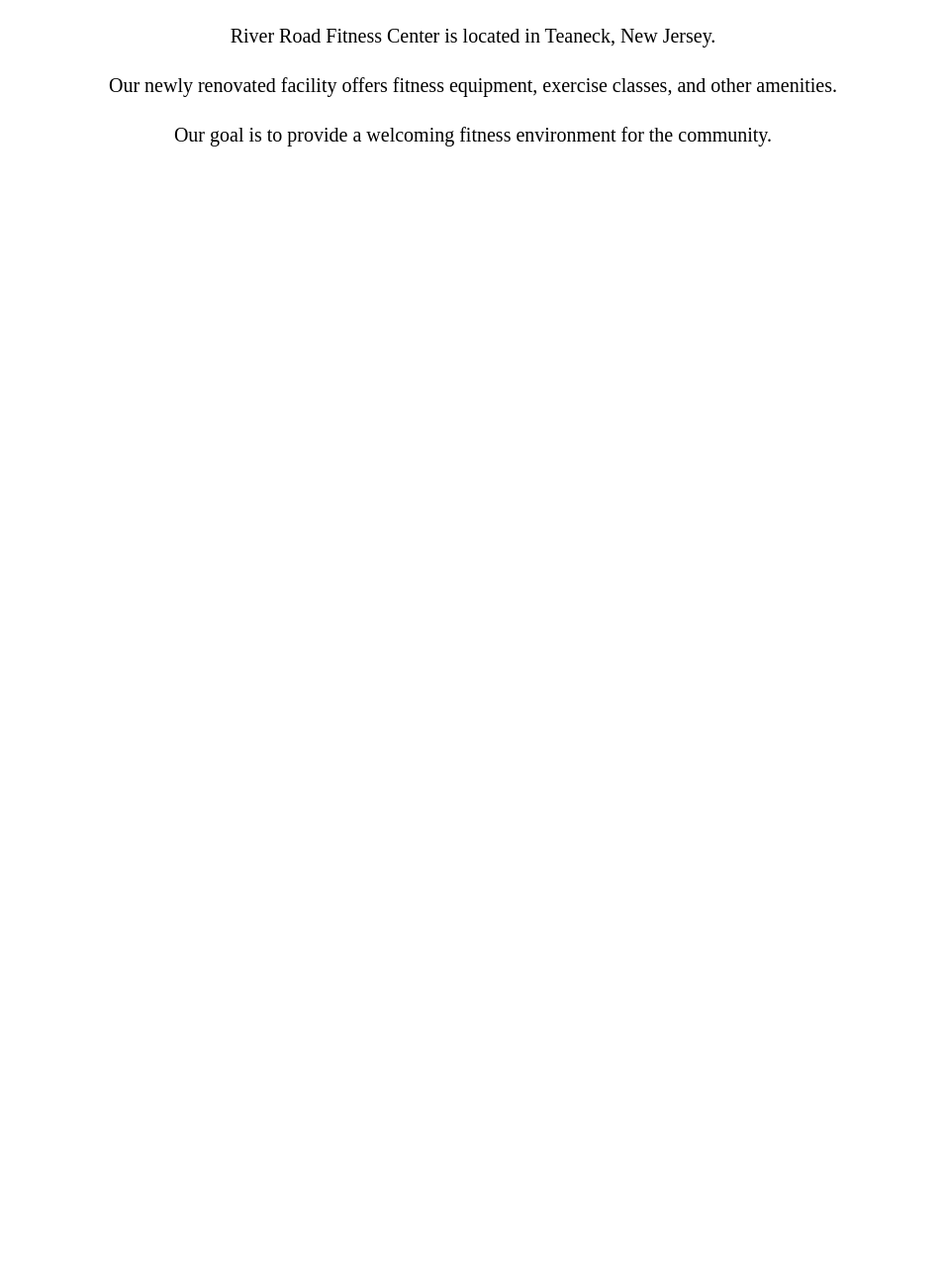
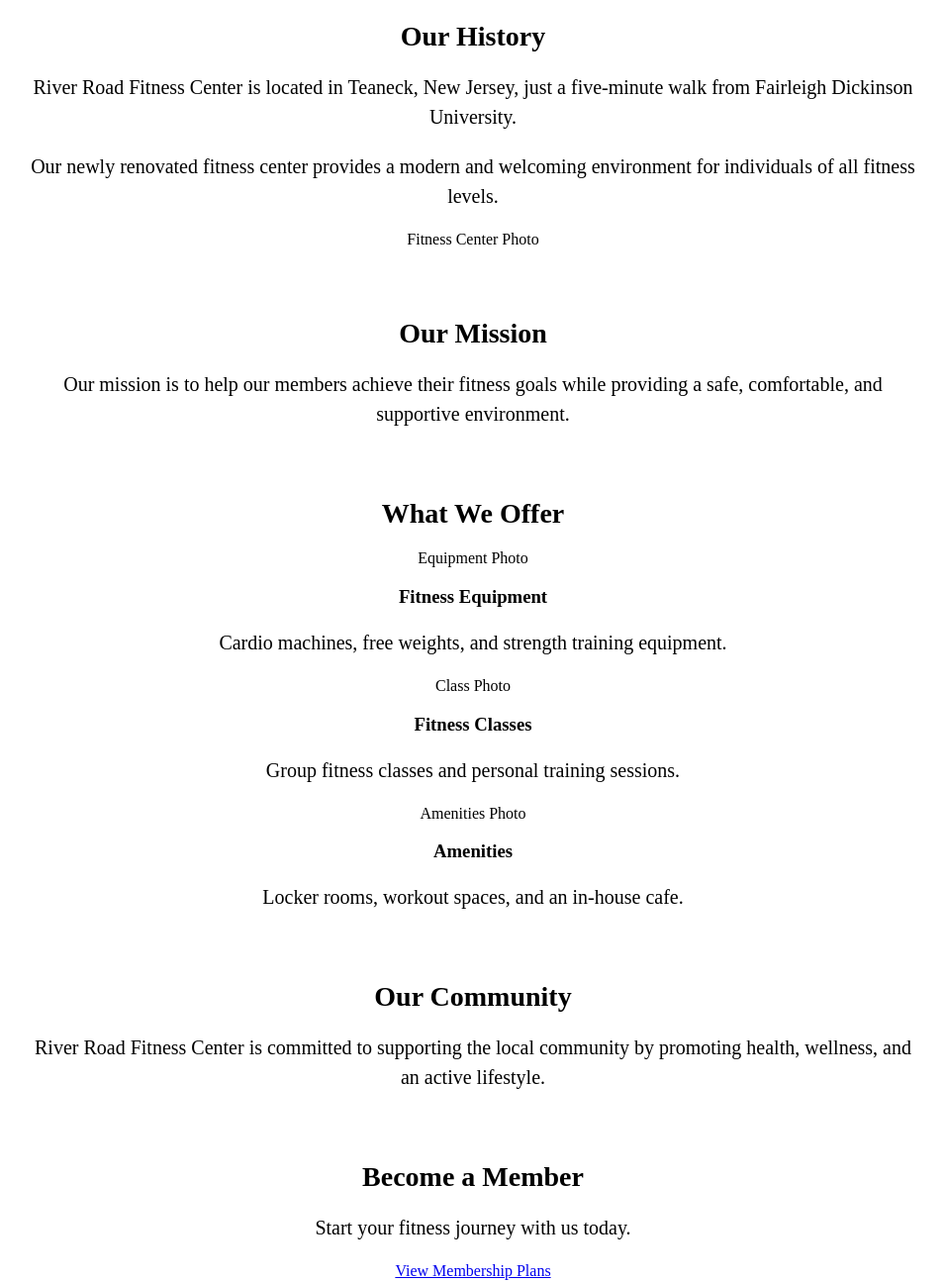
Before and after one commit to jpmtb/River-Road-Fitness, a plain HTML site: page about.html in a window 1280 px wide. Shown: the part 211-1506 px from the top of the page at 99% size, without its empty margins (162-1117 px from the left). Before the commit the page ends 800 px from the top, so only its background shows below. Drawn offline with Linux system fonts and the light colour scheme.

Commit message:
Enhance About Us page with additional sections
Added sections for history, mission, facilities, community, and membership link.

```diff
--- a/about.html
+++ b/about.html
@@ -1,10 +1,11 @@
+
 <!DOCTYPE html>
 <html lang="en">
 <head>
     <meta charset="UTF-8">
     <meta name="viewport" content="width=device-width, initial-scale=1.0">
     <title>About Us - River Road Fitness</title>
-    <link rel="stylesheet" href="style.css">
+    <link rel="stylesheet" href="style.css?v=5">
 </head>
 <body>
 
@@ -18,10 +19,97 @@
 </nav>
 
 <main>
+
     <h1>About Us</h1>
-    <p>River Road Fitness Center is located in Teaneck, New Jersey.</p>
-    <p>Our newly renovated facility offers fitness equipment, exercise classes, and other amenities.</p>
-    <p>Our goal is to provide a welcoming fitness environment for the community.</p>
+
+    <!-- Our History -->
+    <section>
+        <h2>Our History</h2>
+
+        <p>
+            River Road Fitness Center is located in
+            Teaneck, New Jersey, just a five-minute
+            walk from Fairleigh Dickinson University.
+        </p>
+
+        <p>
+            Our newly renovated fitness center provides
+            a modern and welcoming environment for
+            individuals of all fitness levels.
+        </p>
+
+        <div class="about-image">Fitness Center Photo</div>
+    </section>
+
+    <!-- Our Mission -->
+    <section>
+        <h2>Our Mission</h2>
+
+        <p>
+            Our mission is to help our members achieve
+            their fitness goals while providing a safe,
+            comfortable, and supportive environment.
+        </p>
+    </section>
+
+    <!-- Facilities -->
+    <section>
+        <h2>What We Offer</h2>
+
+        <div class="about-facilities">
+
+            <div class="facility">
+                <div class="facility-image">Equipment Photo</div>
+                <h3>Fitness Equipment</h3>
+                <p>
+                    Cardio machines, free weights,
+                    and strength training equipment.
+                </p>
+            </div>
+
+            <div class="facility">
+                <div class="facility-image">Class Photo</div>
+                <h3>Fitness Classes</h3>
+                <p>
+                    Group fitness classes and
+                    personal training sessions.
+                </p>
+            </div>
+
+            <div class="facility">
+                <div class="facility-image">Amenities Photo</div>
+                <h3>Amenities</h3>
+                <p>
+                    Locker rooms, workout spaces,
+                    and an in-house cafe.
+                </p>
+            </div>
+
+        </div>
+    </section>
+
+    <!-- Community -->
+    <section>
+        <h2>Our Community</h2>
+
+        <p>
+            River Road Fitness Center is committed to
+            supporting the local community by promoting
+            health, wellness, and an active lifestyle.
+        </p>
+    </section>
+
+    <!-- Membership Link -->
+    <section>
+        <h2>Become a Member</h2>
+
+        <p>Start your fitness journey with us today.</p>
+
+        <a class="join-button" href="membership.html">
+            View Membership Plans
+        </a>
+    </section>
+
 </main>
 
 </body>
```
